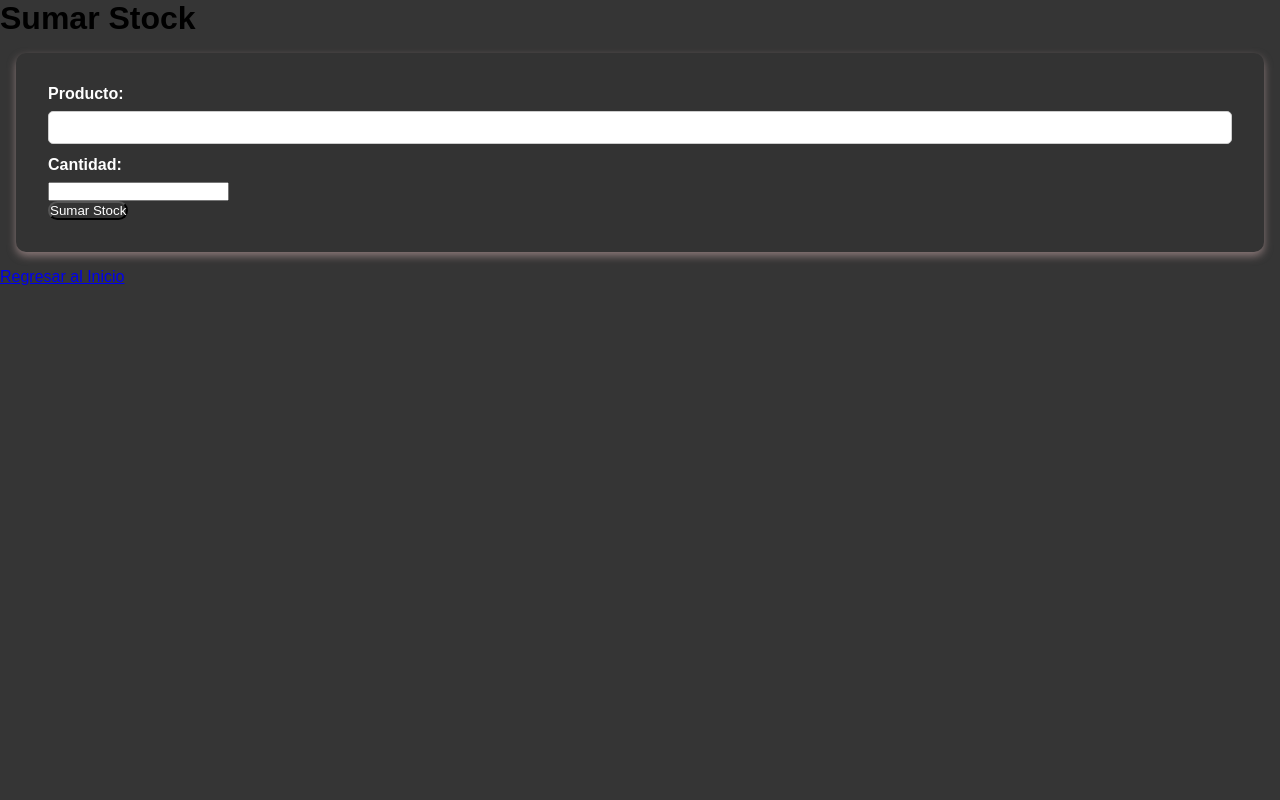
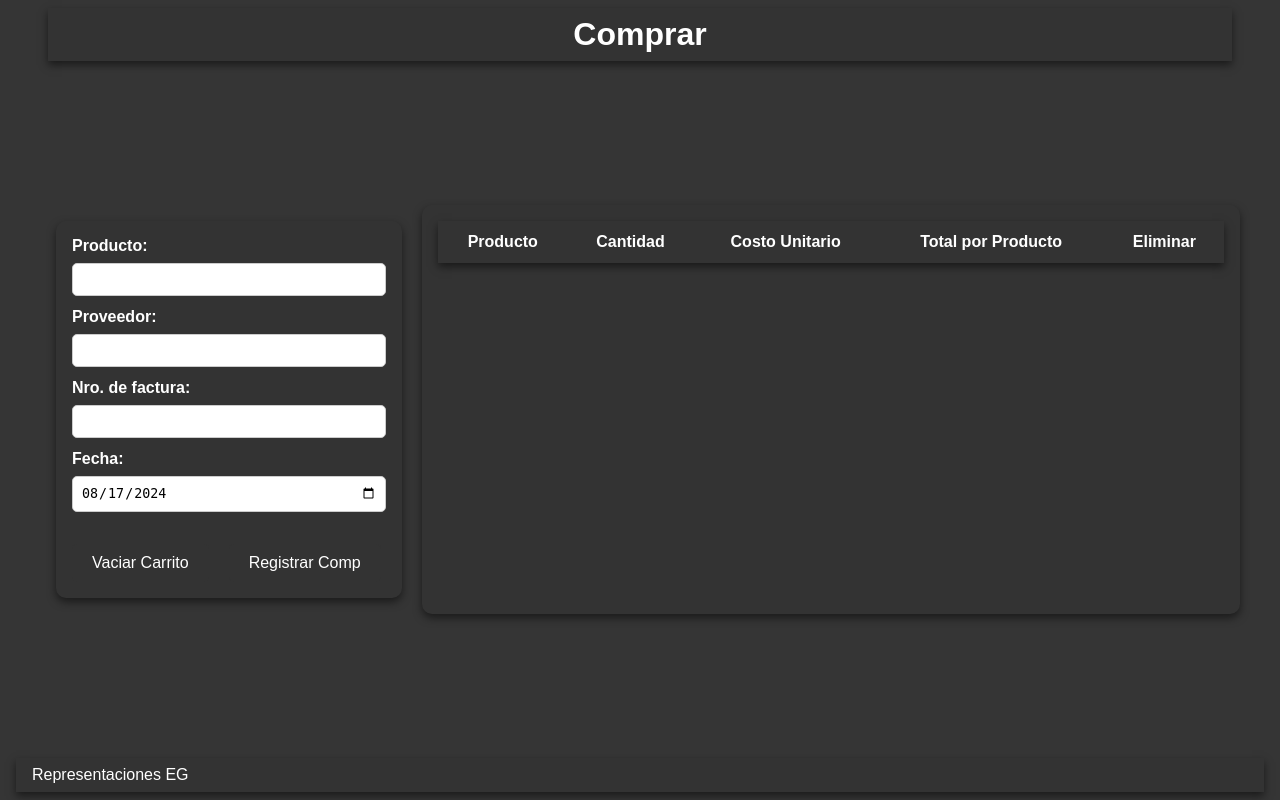
Before and after one commit to adrianescalona228/interfaz-web, a Flask app: page /comprar_stock/comprar_stock in a window 1280 px wide. Run offline with Flask 3, Linux system fonts and the light colour scheme; lists and menus that the app fills with data are empty; some libraries are stand-ins or nearby versions.

```diff
--- /dev/null
+++ b/DATABASE/PROVEEDORES.csv
@@ -0,0 +1,5 @@
+1,DEVOLUCION CAR`S ZONE
+2,FRENOSVEN
+3,GLOBALINTET
+4,ORGANIZACION RASIL
+5,RUEDA LIBRE
--- a/routes/compras/subfunciones/comprar_stock.py
+++ b/routes/compras/subfunciones/comprar_stock.py
@@ -7,22 +7,64 @@ comprar_stock_bp = Blueprint('comprar_stock', __name__)
 
 @comprar_stock_bp.route('/comprar_stock', methods=['GET', 'POST'])
 def comprar_stock():
-    if request.method == 'POST':
-        producto = request.form.get('producto')
-        cantidad = float(request.form.get('cantidad', 0))  # Convertir cantidad a float
+    # if request.method == 'POST':
+    #     producto = request.form.get('producto')
+    #     cantidad = float(request.form.get('cantidad', 0))  # Convertir cantidad a float
 
-        db = get_db()
-        cursor = db.execute('SELECT * FROM Inventario WHERE PRODUCTO LIKE ?', ('%' + producto + '%',))
-        existing_product = cursor.fetchone()
+    #     db = get_db()
+    #     cursor = db.execute('SELECT * FROM Inventario WHERE PRODUCTO LIKE ?', ('%' + producto + '%',))
+    #     existing_product = cursor.fetchone()
 
-        if existing_product:
-            new_cantidad = float(existing_product['CANTIDAD']) + cantidad
-            db.execute('UPDATE Inventario SET CANTIDAD = ? WHERE PRODUCTO = ?', (new_cantidad, existing_product['PRODUCTO']))
-            db.commit()
-            flash('Stock actualizado correctamente', 'success')
-        else:
-            flash('El producto no existe en el inventario', 'error')
+    #     if existing_product:
+    #         new_cantidad = float(existing_product['CANTIDAD']) + cantidad
+    #         db.execute('UPDATE Inventario SET CANTIDAD = ? WHERE PRODUCTO = ?', (new_cantidad, existing_product['PRODUCTO']))
+    #         db.commit()
+    #         flash('Stock actualizado correctamente', 'success')
+    #     else:
+    #         flash('El producto no existe en el inventario', 'error')
 
-        return redirect(url_for('/compras/comprar_stock'))
+    #     return redirect(url_for('/compras/comprar_stock'))
 
     return render_template('/compras/comprar_stock.html')
+
+@comprar_stock_bp.route('/comprar_stock/procesar_compra', methods=['POST'])
+def procesar_compra():
+    data = request.get_json()
+    proveedor_id = data.get('proveedor_id')
+    numero_compra = data.get('numero_compra')
+    fecha = data.get('fecha')
+    productos = data.get('productos')
+
+    db = get_db()
+
+    try:
+        db.execute('BEGIN')
+
+        # Calcular el total de la compra
+        total_compra = sum([producto['cantidad'] * producto['costo'] for producto in productos])
+
+        # Insertar la compra en la tabla Compras con el total
+        cursor = db.execute('INSERT INTO Compras (proveedor_id, numero_compra, fecha, total_compra) VALUES (?, ?, ?, ?)',
+                            (proveedor_id, numero_compra, fecha, total_compra))
+        compra_id = cursor.lastrowid
+
+        # Insertar los productos en la tabla Productos_Compras
+        for producto in productos:
+            producto_id = obtener_id_producto(producto['nombre'])
+            cantidad = producto['cantidad']
+            costo = producto['costo']
+            db.execute('INSERT INTO Productos_Compras (compra_id, producto_id, cantidad, costo) VALUES (?, ?, ?, ?)',
+                       (compra_id, producto_id, cantidad, costo))
+
+        db.execute('COMMIT')
+
+        return jsonify({'success': True, 'message': 'Compra registrada exitosamente'})
+
+    except Exception as e:
+        db.execute('ROLLBACK')
+        return jsonify({'success': False, 'message': str(e)})
+
+def obtener_id_producto(nombre_producto):
+    db = get_db()
+    cursor = db.execute('SELECT id FROM Inventario WHERE PRODUCTO = ?', (nombre_producto,))
+    return cursor.fetchone()['id']
--- a/static/css/components/formularios.css
+++ b/static/css/components/formularios.css
@@ -6,7 +6,7 @@ form {
     background: #333;
     padding: 2rem;
     border-radius: 10px;
-    box-shadow: 0 4px 8px rgba(222, 185, 185, 0.5);
+    box-shadow: 0 4px 8px rgba(0, 0, 0, 0.5);
 }
 
 label {
--- a/static/css/global/style.css
+++ b/static/css/global/style.css
@@ -5,6 +5,7 @@
 @import url('/static/css/sections/index.css');
 @import url('/static/css/sections/ventas/formulario_ventas.css');
 @import url('/static/css/sections/ventas/historial_ventas.css');
+@import url('/static/css/sections/compras/comprar_stock.css');
 
 /* Reset de estilos para normalizar el diseño */
 * {
--- /dev/null
+++ b/static/css/sections/compras/comprar_stock.css
@@ -0,0 +1,10 @@
+#procesar_compra {
+    margin-top: 10px;
+    transition: transform 0.3s, box-shadow 0.3s, background-color 0.6s;
+}
+
+#procesar_compra:hover {
+    background-color: #45a049;
+    transform: scale(1.02) translateY(-3px);
+    box-shadow: 0 4px 8px rgba(0, 0, 0, 0.5);
+}
--- a/static/css/sections/ventas/formulario_ventas.css
+++ b/static/css/sections/ventas/formulario_ventas.css
@@ -16,7 +16,6 @@
     background: #333;
     padding: 1rem;
     border-radius: 10px;
-    box-shadow: 0 4px 8px rgba(0, 0, 0, 0.5);
 }
 
 .carrito-derecha {
@@ -29,17 +28,14 @@
 
 .botones-container {
     display: flex;
-    gap: 25px; /* Espacio entre los botones */
+    gap: 20px; /* Espacio entre los botones */
     margin-top: 20px; /* Espacio arriba de los botones si es necesario */
 }
 
 #procesar_venta, #vaciar_carrito {
     padding: 10px 20px; /* Ajusta el tamaño del padding según necesites */
-    border: none;
     justify-content: center;
     align-items: center;
-    border-radius: 5px;
-    cursor: pointer;
     transition: transform 0.3s, box-shadow 0.3s, background-color 0.6s;
 }
 
--- /dev/null
+++ b/static/js/compras/comprar_stock.js
@@ -0,0 +1,140 @@
+$(document).ready(function() {
+    inicializarFechaActual()
+    autocompletarProductos()
+    configurarEventos()
+});
+
+function configurarEventos() {
+    $(document).on('keyup', '.cantidad', function() {
+        actualizarTotalProducto($(this).closest('tr'));
+    });
+
+    $(document).on('input', '.precio', function() {
+        actualizarTotalProducto($(this).closest('tr'));
+    });
+
+    $(document).on('click', '.eliminar-producto', function() {
+        $(this).closest('tr').remove();
+        calcularTotalVenta();
+    });
+
+    $('#vaciar_carrito').click(function() {
+        vaciarCarrito()
+    });
+
+    $('#procesar_compra').click(function(event) {
+        event.preventDefault();
+        procesarVenta();
+        vaciarCarrito();
+    });
+}
+
+function vaciarCarrito() {
+    $('#tabla_venta tbody').empty();
+}
+
+function inicializarFechaActual() {
+    var fechaActual = new Date().toISOString().slice(0, 10);
+    $('#fecha').val(fechaActual);
+};
+
+function autocompletarProductos() {
+    $('#producto').autocomplete({
+        source: function(request, response) {
+            $.ajax({
+                url: "/nueva_venta/autocompletar_productos",
+                dataType: "json",
+                data: { term: request.term },
+                success: function(data) {
+                    response(data);
+                }
+            });
+        },
+        minLength: 2,
+        select: function(event, ui) {
+            agregarProducto(ui.item.value, 1, ui.item.costo);
+            $('#producto').val('');
+            return false;
+        }
+    }
+)}
+
+function agregarProducto(producto, cantidad, costo) {
+    var parsedCosto;
+
+    try {
+        parsedCosto = parseFloat(costo);
+        if (isNaN(parsedCosto)) {
+            parsedCosto = 0;
+        }
+    } catch (error) {
+        console.error('Error al convertir costo:', error);
+        parsedCosto = 0;
+    }
+
+    var row = `
+        <tr>
+            <td>${producto}</td>
+            <td><input type="number" class="cantidad" value="${cantidad}" min="1"></td>
+            <td><input type="number" class="costo" value="${parsedCosto.toFixed(2)}" step="0.01"></td>
+            <td class="total-producto">$${(cantidad * parsedCosto).toFixed(2)}</td>
+            <td><span class="eliminar-producto" title="Eliminar Producto" style="color: red; cursor: pointer;">&#x2716;</span></td>
+        </tr>
+    `;
+    $('#tabla_compra tbody').append(row);
+}
+
+function actualizarTotalProducto(row) {
+    var cantidad = row.find('.cantidad').val();
+    var nuevoPrecio = parseFloat(row.find('.precio').val());
+    if (!isNaN(nuevoPrecio)) {
+        row.find('.total-producto').text('$' + (cantidad * nuevoPrecio).toFixed(2));
+    }
+}
+
+function procesarCompra() {
+    var proveedor = $('#proveedor').val();
+    var numero_compra = $('#numero_compra').val();
+    var fecha = $('#fecha').val();
+
+    if (!proveedor || !numero_compra || !fecha) {
+        alert('Por favor completa todos los campos obligatorios.');
+        return;
+    }
+
+    if ($('#mensaje_error_venta').text() !== '') {
+        return;
+    }
+
+    var productos = [];
+    $('#tabla_compra tbody tr').each(function() {
+        var producto = $(this).find('td:first').text();
+        var cantidad = $(this).find('.cantidad').val();
+        var precio = $(this).find('.precio').val();
+        productos.push({ producto: producto, cantidad: cantidad, precio: precio });
+    });
+
+    var data = {
+        proveedor: proveedor,
+        numero_compra: numero_compra,
+        fecha: fecha,
+        productos: productos
+    };
+
+    // Enviar los datos con fetch
+    fetch('/comprar_stock/procesar_compra', {
+        method: 'POST',
+        headers: {
+            'Content-Type': 'application/json'  // Establecer el tipo de contenido como JSON
+        },
+        body: JSON.stringify(data)  // Convertir los datos a JSON
+    })
+    .then(response => response.json())  // Parsear la respuesta como JSON
+    .then(data => {
+        console.log('Success:', data);  // Manejar la respuesta con éxito
+        // Aquí puedes agregar lógica adicional, como mostrar un mensaje de éxito o redirigir
+    })
+    .catch((error) => {
+        console.error('Error:', error);  // Manejar cualquier error
+    });
+}
--- a/static/js/ventas/historial_ventas.js
+++ b/static/js/ventas/historial_ventas.js
@@ -44,11 +44,11 @@ function eliminarVenta(ventaId) {
     .then(response => {
         if (response.ok) {
             // Opcional: puedes actualizar la página o eliminar el elemento de la lista
-            alert('Venta eliminada exitosamente.');
+
             // Aquí puedes quitar la venta del DOM o hacer un reload
             location.reload();
         } else {
-            alert('Hubo un error al eliminar la venta.');
+
         }
     });
 }
--- a/templates/compras/comprar_stock.html
+++ b/templates/compras/comprar_stock.html
@@ -3,39 +3,60 @@
 <head>
     <meta charset="UTF-8">
     <meta name="viewport" content="width=device-width, initial-scale=1.0">
-    <title>Sumar Stock</title>
-    <style>
-        .flash-success {
-            color: green;
-        }
-        .flash-error {
-            color: red;
-        }
-    </style>
-    <link rel="stylesheet" href="https://code.jquery.com/ui/1.12.1/themes/base/jquery-ui.css">
+    <title>Comprar</title>
     <script src="https://code.jquery.com/jquery-3.6.0.min.js"></script>
-    <script src="https://code.jquery.com/ui/1.12.1/jquery-ui.min.js"></script>
-    <script src="{{ url_for('static', filename='autocomplete.js') }}"></script>
-    <link rel="stylesheet" href="/static//css/global/style.css">
+    <link rel="stylesheet" href="//code.jquery.com/ui/1.12.1/themes/base/jquery-ui.css">
+    <script src="https://code.jquery.com/ui/1.12.1/jquery-ui.js"></script>
+    <link rel="stylesheet" href="/static/css/global/style.css">
 </head>
 <body>
-    <h1>Sumar Stock</h1>
-    {% with messages = get_flashed_messages(with_categories=true) %}
-        {% if messages %}
-            <ul>
-                {% for category, message in messages %}
-                    <li class="flash-{{ category }}">{{ message }}</li>
-                {% endfor %}
-            </ul>
-        {% endif %}
-    {% endwith %}
-    <form method="post">
-        <label for="producto">Producto:</label>
-        <input type="text" id="producto" name="producto" required><br>
-        <label for="cantidad">Cantidad:</label>
-        <input type="number" id="cantidad" name="cantidad" required><br>
-        <button type="submit">Sumar Stock</button>
-    </form>
-    <a href="{{ url_for('index') }}">Regresar al Inicio</a>
+    <header>
+        <h1>Comprar</h1>
+    </header>
+    <main>
+        <section class="contenedor-form-carrito">
+            <form class="form-left">
+                <label for="producto">Producto:</label>
+                <input type="text" id="producto" name="producto" required><br>
+
+                <label for="proveedor">Proveedor:</label>
+                <input type="text" id="proveedor" name="proveedor" required><br>
+
+                <label for="numero_factura">Nro. de factura:</label>
+                <input type="text" id="numero_factura" name="numero_factura" required><br>
+
+                <label for="fecha">Fecha:</label>
+                <input type="date" id="fecha" name="fecha" required><br>
+
+                <div class="botones-container">
+                    <button type="button" id="vaciar_carrito">Vaciar Carrito</button>
+                    <input type="submit" id="procesar_venta" value="Registrar Comp" formnovalidate>
+                </div>
+            </form>
+            <div class="carrito-derecha">
+                <table id="tabla_compra">
+                    <thead>
+                        <tr>
+                            <th>Producto</th>
+                            <th>Cantidad</th>
+                            <th>Costo Unitario</th>
+                            <th>Total por Producto</th>
+                            <th>Eliminar</th>
+                        </tr>
+                    </thead>
+                    <tbody>
+
+                    </tbody>
+                    <tfoot>
+
+                    </tfoot>
+                </table>
+            </div>
+        </section>
+    </main>
+    <footer>
+        <span>Representaciones EG</span>
+    </footer>
+    <script src="{{ url_for('static', filename='/js/compras/comprar_stock.js')}}"></script>
 </body>
 </html>
--- a/templates/ventas/formulario_venta.html
+++ b/templates/ventas/formulario_venta.html
@@ -7,7 +7,6 @@
         <script src="https://code.jquery.com/jquery-3.6.0.min.js"></script>
         <link rel="stylesheet" href="//code.jquery.com/ui/1.12.1/themes/base/jquery-ui.css">
         <script src="https://code.jquery.com/ui/1.12.1/jquery-ui.js"></script>
-        <script src="{{ url_for('static', filename='autocomplete.js') }}"></script>
         <link rel="stylesheet" href="/static//css/global/style.css">
     </head>
     <body>
@@ -61,10 +60,7 @@
                     </table>
                 </div>
             </section>
-
             <script src="{{ url_for('static', filename='registro_venta.js') }}"></script>
-            <script src="{{ url_for('static', filename='menu.js') }}"></script>
-
             <button id="reset_button_id" class="reset_button_id" type="button">Reset</button>
         </main>
         <footer>
--- a/templates/ventas/historial_ventas.html
+++ b/templates/ventas/historial_ventas.html
@@ -76,7 +76,6 @@
     <footer>
         <span>Representaciones EG</span>
     </footer>
-    <script src="{{ url_for('static', filename='menu.js') }}"></script>
     <script src="{{ url_for('static', filename='/js/ventas/historial_ventas.js')}}"></script>
 </body>
 </html>
```
Also changed, not shown: routes/ventas/subfunciones/nueva_venta.py (+16 -26 lines), static/registro_venta.js (+84 -75 lines), templates/compras/compras.html (+16 -2 lines), DATABASE/inventory.db.
